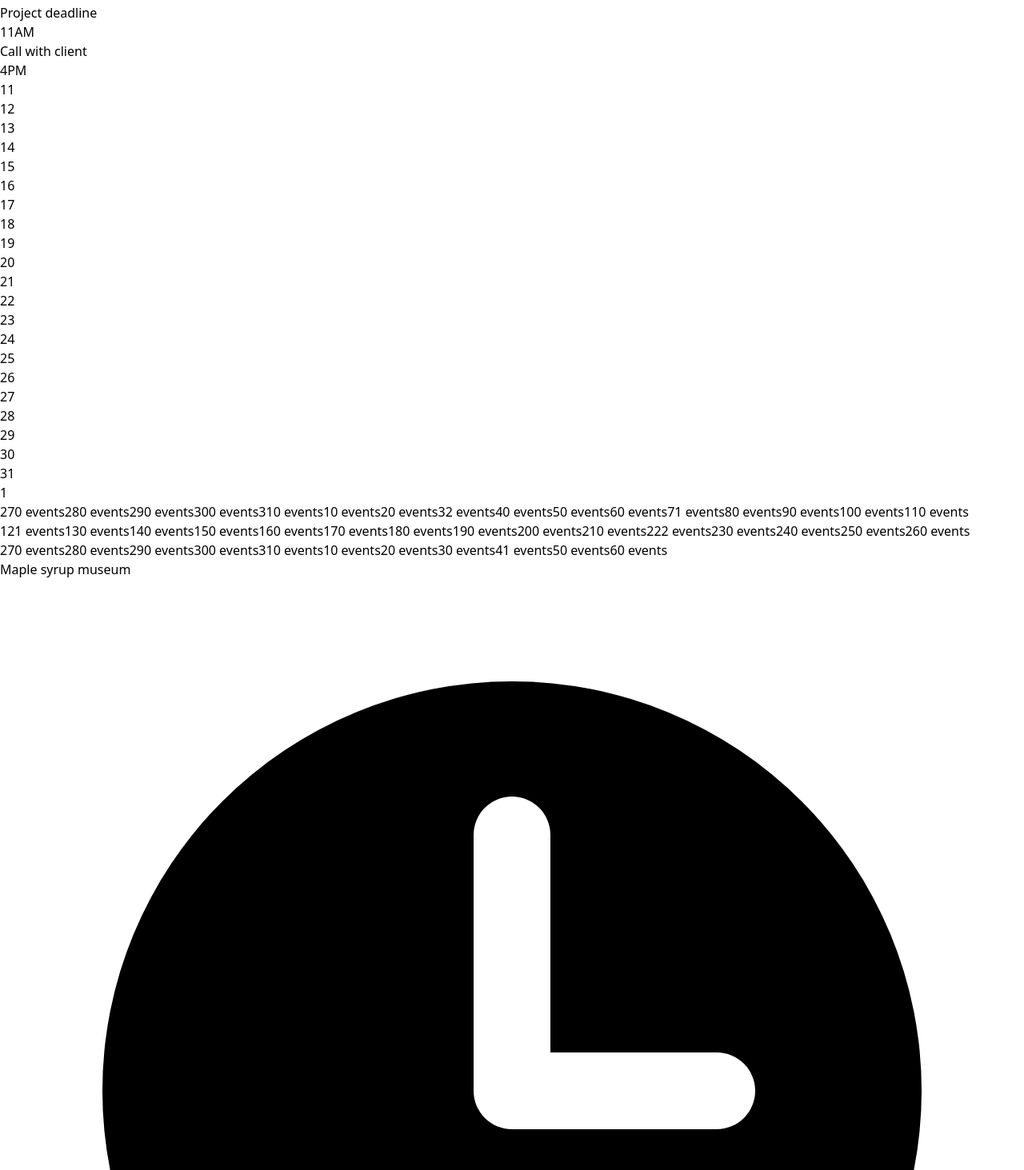
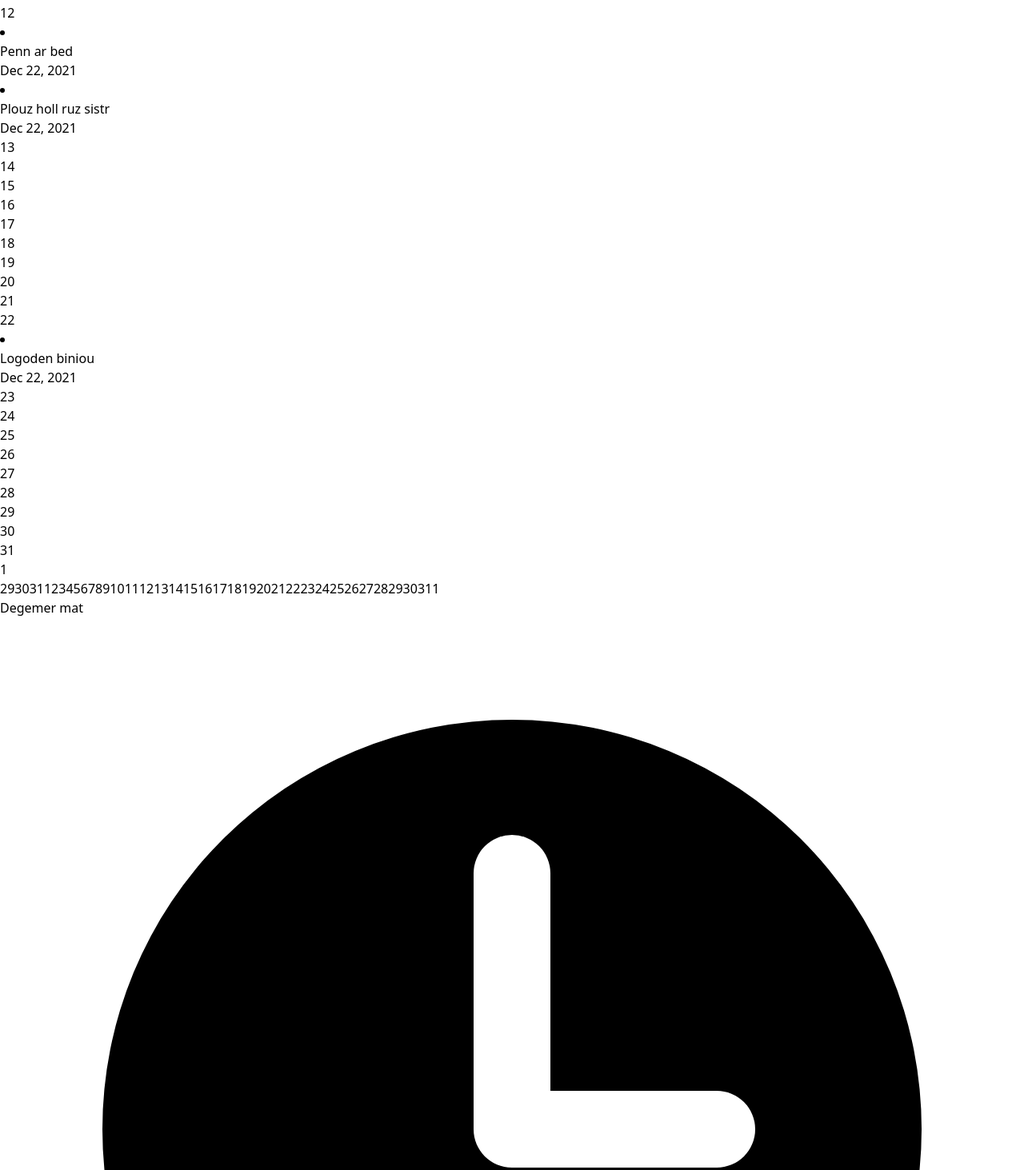
Before and after one commit to Killian-Habasque/suboptimize, a React (Vite) app: page / in a window 1280 px wide. Shown: the part 987-2450 px from the top of the page at 80% size. Built offline with nearby package versions, Linux system fonts and the light colour scheme.

Commit message:
add subscribes map in calendar

```diff
--- a/src/components/calendar.jsx
+++ b/src/components/calendar.jsx
@@ -81,9 +81,11 @@ const days = [
   { date: '2022-02-06', events: [] },
 ]
 
-const subscribe = [
-  { id: 4, name: 'Maple syrup museum', datetime: '14', href: '#' },
-  { id: 5, name: 'Hockey game', datetime: '22', href: '#' },
+const subscribes = [
+  { id: 4, name: 'Logoden biniou', startDatetime: '2021-12-22', endDatetime: '2026-12-22', billingDay: '22', term: 'monthly', href: '#' },
+  { id: 5, name: 'Degemer mat', startDatetime: '2021-12-22', endDatetime: '2026-12-22', billingDay: '09', term: 'monthly', href: '#' },
+  { id: 6, name: 'Penn ar bed', startDatetime: '2021-12-22', endDatetime: '2026-12-22', billingDay: '12', term: 'monthly', href: '#' },
+  { id: 7, name: 'Plouz holl ruz sistr', startDatetime: '2021-12-22', endDatetime: '2026-12-22', billingDay: '12', term: 'monthly', href: '#' },
 ]
 
 
@@ -96,6 +98,7 @@ function classNames(...classes) {
 
 export default function Calendar() {
   let today = startOfToday()
+  let tomorrow = addDays(today, 1);
   let [selectedDay2, setSelectedDay2] = useState(format(today, 'yyyy-MM-dd'))
   console.log(selectedDay2)
   let [currentMonth, setCurrentMonth] = useState(format(today, 'MMM-yyyy'))
@@ -124,27 +127,27 @@ export default function Calendar() {
   }
 
 
-  let tomorrow = addDays(today, 1);
+  // let tomorrow = addDays(today, 1);
 
-  const formattedToday = format(today, 'yyyy-MM-dd');
-  const formattedTomorrow = format(tomorrow, 'yyyy-MM-dd');
+  // const formattedToday = format(today, 'yyyy-MM-dd');
+  // const formattedTomorrow = format(tomorrow, 'yyyy-MM-dd');
 
 
-  newDaysDates.forEach((day) => {
-    if (day.date === formattedToday) {
-      day.events.push(
-        { id: 10, name: 'Meeting with team', time: '3PM', datetime: `${formattedToday}T15:00`, href: '#' },
-        { id: 11, name: 'Doctor appointment', time: '5PM', datetime: `${formattedToday}T17:00`, href: '#' }
-      );
-    }
-    if (day.date === formattedTomorrow) {
-      day.events.push(
-        { id: 12, name: 'Project deadline', time: '11AM', datetime: `${formattedTomorrow}T11:00`, href: '#' },
-        { id: 13, name: 'Call with client', time: '4PM', datetime: `${formattedTomorrow}T16:00`, href: '#' }
-      );
-    }
-    // console.log(day)
-  });
+  // newDaysDates.forEach((day) => {
+  //   if (day.date === formattedToday) {
+  //     day.events.push(
+  //       { id: 10, name: 'Meeting with team', time: '3PM', datetime: `${formattedToday}T15:00`, href: '#' },
+  //       { id: 11, name: 'Doctor appointment', time: '5PM', datetime: `${formattedToday}T17:00`, href: '#' }
+  //     );
+  //   }
+  //   if (day.date === formattedTomorrow) {
+  //     day.events.push(
+  //       { id: 12, name: 'Project deadline', time: '11AM', datetime: `${formattedTomorrow}T11:00`, href: '#' },
+  //       { id: 13, name: 'Call with client', time: '4PM', datetime: `${formattedTomorrow}T16:00`, href: '#' }
+  //     );
+  //   }
+  //   // console.log(day)
+  // });
 
   return (
     <div className="lg:flex lg:h-full lg:flex-col">
@@ -349,93 +352,99 @@ export default function Calendar() {
                 >
                   {format(day.date, 'd')}
                 </time>
-                {day.events && day.events.length > 0 && (
-                  <ol className="mt-2">
-                    {/* {console.log(day.events)} */}
-                    {day.events.slice(0, 2).map((event) => (
-                      <li key={event.id}>
-                        <a href={event.href} className="group flex">
+                {subscribes
+                  .filter((subscribe) => subscribe.billingDay === format(day.date, 'dd'))
+                  .slice(0, 2)
+                  .map((subscribe) => (
+                    <li key={subscribe.id}>
+                      <a href={subscribe.href} className="group flex">
                         <p className="flex-auto truncate font-medium text-gray-900 group-hover:text-indigo-600">
-                            {event.name}
+                          {subscribe.name}
                         </p>
                         <time
-                            dateTime={event.datetime}
+                          dateTime={subscribe.startDatetime}
                           className="ml-3 hidden flex-none text-gray-500 group-hover:text-indigo-600 xl:block"
                         >
-                            {event.time}
+                          {format(new Date(subscribe.startDatetime), 'MMM dd, yyyy')}
                         </time>
                       </a>
                     </li>
                   ))}
-                    {day.events.length > 2 && <li className="text-gray-500">+ {day.events.length - 2} more</li>}
-                  </ol>
+                {subscribes.filter((subscribe) => subscribe.billingDay === format(day.date, 'dd')).length > 2 && (
+                  <li className="text-gray-500">
+                    + {subscribes.filter((subscribe) => subscribe.billingDay === format(day.date, 'dd')).length - 2} more
+                  </li>
                 )}
               </div>
             ))}
           </div>
+
+
           <div className="isolate grid w-full grid-cols-7 grid-rows-6 gap-px lg:hidden">
-            {days.map((day) => (
+            {newDaysDates.map((day) => (
+
               <button
                 key={day.date}
                 type="button"
                 className={classNames(
-                  day.isCurrentMonth ? 'bg-white' : 'bg-gray-50',
-                  (day.isSelected || day.isToday) && 'font-semibold',
-                  day.isSelected && 'text-white',
-                  !day.isSelected && day.isToday && 'text-indigo-600',
-                  !day.isSelected && day.isCurrentMonth && !day.isToday && 'text-gray-900',
-                  !day.isSelected && !day.isCurrentMonth && !day.isToday && 'text-gray-500',
+                  isSameMonth(day.date, today)  ? 'bg-white' : 'bg-gray-50',
+                  ((day.date === selectedDay2) || isToday(day.date)) && 'font-semibold',
+                  (day.date === selectedDay2) && 'text-white',
+                  !(day.date === selectedDay2) && isToday(day.date) && 'text-indigo-600',
+                  !(day.date === selectedDay2)&& isSameMonth(day.date, today)  && !isToday(day.date) && 'text-gray-900',
+                  !(day.date === selectedDay2) && !isSameMonth(day.date, today)  && !isToday(day.date) && 'text-gray-500',
                   'flex h-14 flex-col px-3 py-2 hover:bg-gray-100 focus:z-10',
                 )}
               >
+                {console.log(!(day.date === selectedDay2))}
                 <time
                   dateTime={day.date}
                   className={classNames(
-                    day.isSelected && 'flex h-6 w-6 items-center justify-center rounded-full',
-                    day.isSelected && day.isToday && 'bg-indigo-600',
-                    day.isSelected && !day.isToday && 'bg-gray-900',
+                    (day.date === selectedDay2) && 'flex h-6 w-6 items-center justify-center rounded-full',
+                    (day.date === selectedDay2) && isToday(day.date) && 'bg-indigo-600',
+                    (day.date === selectedDay2) && !isToday(day.date) && 'bg-gray-900',
                     'ml-auto',
                   )}
                 >
                   {day.date.split('-').pop().replace(/^0/, '')}
                 </time>
-                <span className="sr-only">{day.events.length} events</span>
-                {day.events.length > 0 && (
+                {/* <span className="sr-only">{day.events.length} events</span> */}
+                {/* {day.events.length > 0 && (
                   <span className="-mx-0.5 mt-auto flex flex-wrap-reverse">
                     {day.events.map((event) => (
                       <span key={event.id} className="mx-0.5 mb-1 h-1.5 w-1.5 rounded-full bg-gray-400" />
                     ))}
                   </span>
-                )}
+                )} */}
               </button>
             ))}
           </div>
         </div>
       </div>
-      {selectedDay?.events.length > 0 && (
-        // <div className="px-4 py-10 sm:px-6">
+
       <div className="px-4 py-10 sm:px-6">
         <ol className="divide-y divide-gray-100 overflow-hidden rounded-lg bg-white text-sm shadow ring-1 ring-black ring-opacity-5">
-            {selectedDay.events.map((event) => (
-              <li key={event.id} className="group flex p-4 pr-6 focus-within:bg-gray-50 hover:bg-gray-50">
+          {subscribes
+            .filter((subscribe) => subscribe.billingDay === format(selectedDay2, 'dd'))
+            .map((subscribe) => (
+              <li key={subscribe.id} className="group flex p-4 pr-6 focus-within:bg-gray-50 hover:bg-gray-50">
                 <div className="flex-auto">
-                  <p className="font-semibold text-gray-900">{event.name}</p>
-                  <time dateTime={event.datetime} className="mt-2 flex items-center text-gray-700">
+                  <p className="font-semibold text-gray-900">{subscribe.name}</p>
+                  <time dateTime={subscribe.datetime} className="mt-2 flex items-center text-gray-700">
                     <ClockIcon className="mr-2 h-5 w-5 text-gray-400" aria-hidden="true" />
-                    {event.time}
+                    {subscribe.startDatetime}
                   </time>
                 </div>
                 <a
-                  href={event.href}
+                  href={subscribe.href}
                   className="ml-6 flex-none self-center rounded-md bg-white px-3 py-2 font-semibold text-gray-900 opacity-0 shadow-sm ring-1 ring-inset ring-gray-300 hover:ring-gray-400 focus:opacity-100 group-hover:opacity-100"
                 >
-                  Edit<span className="sr-only">, {event.name}</span>
+                  Edit<span className="sr-only">, {subscribe.name}</span>
                 </a>
               </li>
             ))}
         </ol>
       </div>
-      )}
     </div>
   )
 }
```
Lines whose indentation alone changed are shown as unchanged.
